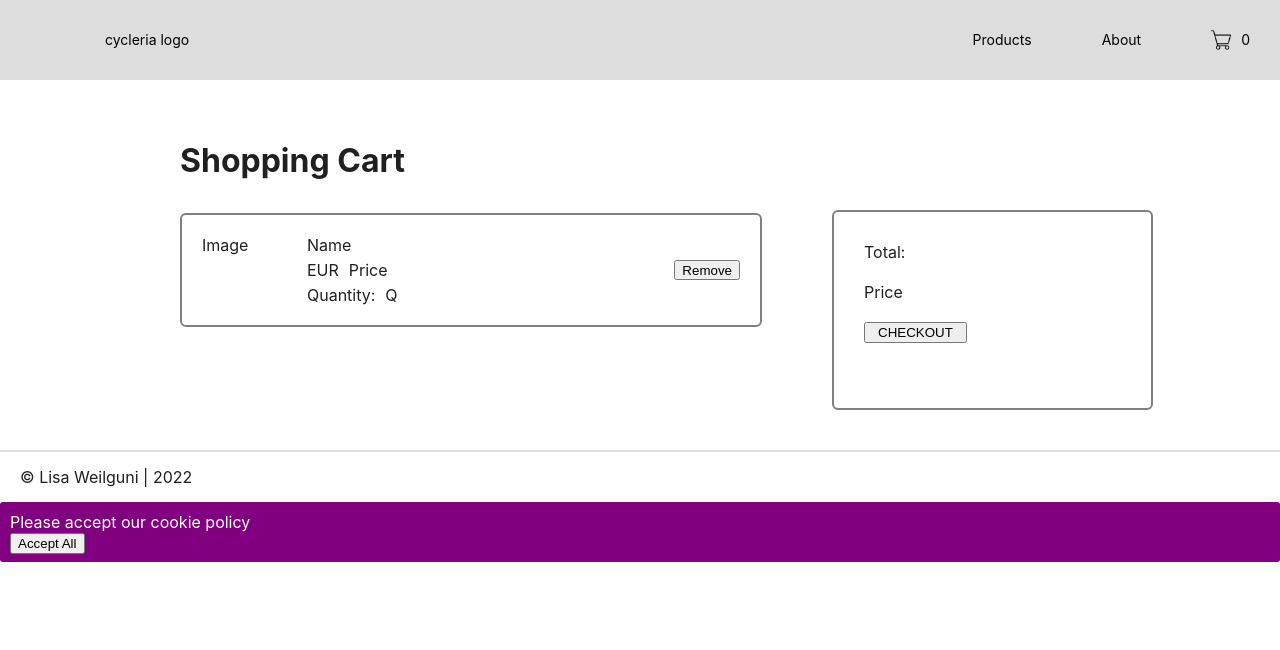
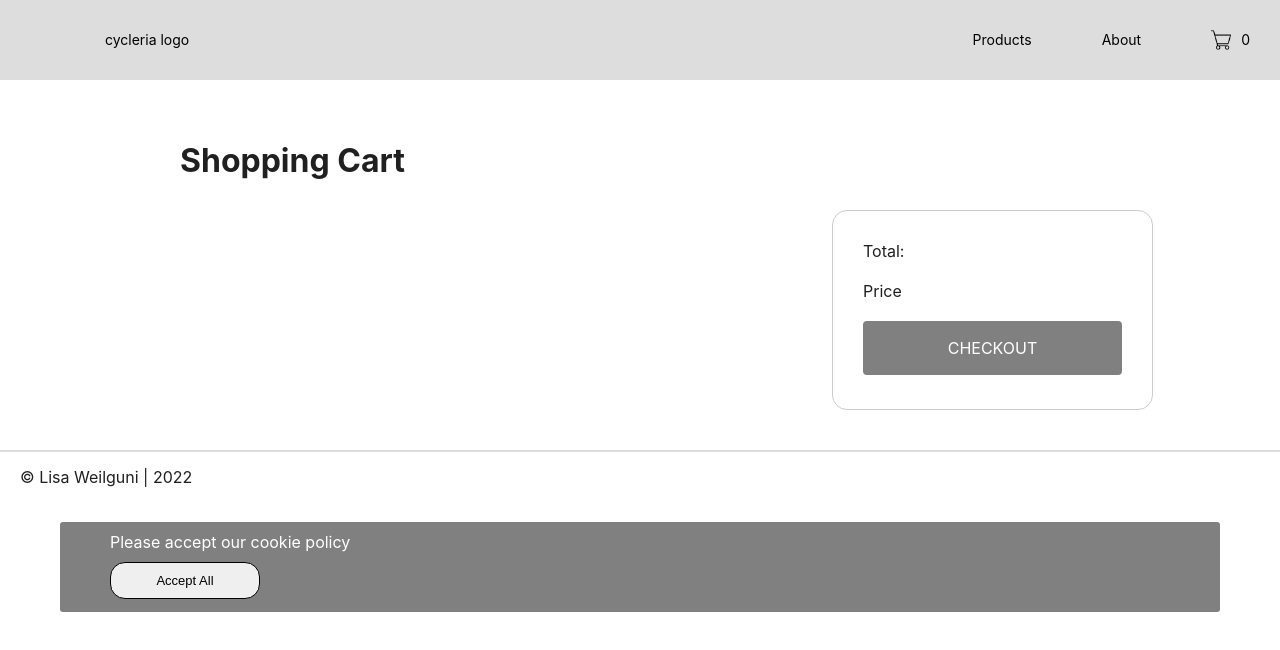
Before and after one commit to lisaweilguni/next-js-ecommerce-store, a Next.js app: page /cart in a window 1280 px wide. Shown: the top 650 px of the page. Built offline with nearby package versions, Linux system fonts and the light colour scheme.

Commit message:
Add items to cart

```diff
--- a/components/CookieBanner.js
+++ b/components/CookieBanner.js
@@ -3,12 +3,29 @@ import { useEffect, useState } from 'react';
 import { getLocalStorage, setLocalStorage } from '../utils/localStorage';
 
 const bannerStyles = (isOpen) => css`
-  padding: 10px;
-  height: 60px;
+  padding: 10px 10px 10px 50px;
+  height: 90px;
   transition: all 0.5s ease-in-out;
-  background-color: purple;
+  background-color: grey;
   color: white;
   border-radius: 3px;
+  margin: 20px 60px 20px 60px;
+  z-index: 1;
+  display: flex;
+  flex-direction: column;
+  gap: 10px;
+  display: sticky;
+
+  button {
+    border: 1px solid black;
+    border-radius: 15px;
+    padding: 10px 10px;
+    width: 150px;
+    text-align: center;
+    font-size: 13px;
+    text-decoration: none;
+    color: black;
+  }
 
   ${!isOpen &&
   css`
--- a/components/Header.js
+++ b/components/Header.js
@@ -47,7 +47,7 @@ export default function Header() {
           </Link>
           <Link href="/about">About</Link>
           <Link href="/cart">
-            <a>
+            <a data-test-id="cart-link">
               <div css={cartSymbolStyles}>
                 <Image
                   src="/shopping-cart.jpeg"
@@ -55,7 +55,7 @@ export default function Header() {
                   width="20"
                   height="20"
                 />
-                <span>0</span>
+                <span data-test-id="cart-count">0</span>
               </div>
             </a>
           </Link>
--- a/pages/cart.js
+++ b/pages/cart.js
@@ -1,6 +1,8 @@
 import { css } from '@emotion/react';
 import Head from 'next/head';
 import Image from 'next/image';
+import Link from 'next/link';
+import { productsDatabase } from '../database/products';
 
 const cartPageStyles = css`
   display: flex;
@@ -19,9 +21,10 @@ const productOverviewStyles = css`
 const singleProductStyles = css`
   display: flex;
   flex-direction: row;
-  border: 2px solid grey;
-  border-radius: 6px;
+  border-radius: 15px;
+  border: 1px solid #ccc;
   padding: 20px;
+  gap: 30px;
 `;
 
 const singleProductImageStyles = css`
@@ -29,9 +32,12 @@ const singleProductImageStyles = css`
 `;
 const singleProductInfoStyles = css`
   display: flex;
-  flex-direction: column;
+  flex-direction: row;
+  justify-content: space-between;
+  align-items: center;
   width: 70%;
-  gap: 5px;
+  gap: 10px;
+  padding: 10px;
 `;
 
 const removeButtonStyles = css`
@@ -46,8 +52,8 @@ const removeButtonStyles = css`
 const checkoutBoxStyles = css`
   width: 30%;
   height: 200px;
-  border: 2px solid grey;
-  border-radius: 6px;
+  border-radius: 15px;
+  border: 1px solid #ccc;
   display: flex;
   flex-direction: column;
   margin-top: 110px;
@@ -65,7 +71,25 @@ const productPriceStyles = css`
   gap: 10px;
 `;
 
-export default function Cart() {
+const checkoutProductButtonStyles = css`
+  padding: 15px 10px;
+  border: 0.18em solid grey;
+  border-radius: 4px;
+  background-color: grey;
+  -webkit-transition: 0.3s ease-in-out;
+  transition: 0.3s ease-in-out;
+  text-decoration: none;
+  color: white;
+  text-align: center;
+
+  &:hover {
+    background-color: white;
+    border: 0.18em solid grey;
+    color: grey;
+  }
+`;
+
+export default function Cart(props) {
   return (
     <div css={cartPageStyles}>
       <div>
@@ -77,43 +101,91 @@ export default function Cart() {
 
       <div css={productOverviewStyles}>
         <h1>Shopping Cart</h1>
-
+        {props.products.map((product) => {
+          return (
             <div
+              key={`product-${product.id}`}
               css={singleProductStyles}
-          // data-test-id={`cart-product-${product.id}`}
+              data-test-id={`cart-product-${product.id}`}
             >
-          <div css={singleProductImageStyles}>Image</div>
+              <div css={singleProductImageStyles}>
+                <Link href={`/products/${product.id}`}>
+                  <a data-test-id={`product-${product.id}`}>
+                    <Image
+                      src={`/${product.id}-${product.name.toLowerCase()}.jpeg`}
+                      alt=""
+                      width="181.25"
+                      height="129.5"
+                    />
+                  </a>
+                </Link>
+              </div>
               <div css={singleProductInfoStyles}>
-            <div>Name</div>
+                <div>{product.name}</div>
                 <div css={productPriceStyles}>
                   <div>EUR</div>
-              <div>Price</div>
+                  <div>{product.price}</div>
                 </div>
 
                 <div css={productPriceStyles}>
                   <div>Quantity:</div>
-              <div
-              // data-test-id={`cart-product-quantity-${product.id}`}
-              >
-                Q
+                  <div data-test-id={`cart-product-quantity-${product.id}`}>
+                    {product.quantity}
                   </div>
                 </div>
               </div>
               <div css={removeButtonStyles}>
-            <button
-            // data-test-id={`cart-product-remove-${product.id}`}
-            >
+                <button data-test-id={`cart-product-remove-${product.id}`}>
                   Remove
                 </button>
               </div>
             </div>
+          );
+        })}
       </div>
 
       <div css={checkoutBoxStyles}>
         <div>Total:</div>
         <div data-test-id="cart-total">Price</div>
-        <button data-test-id="cart-checkout">CHECKOUT</button>
+        <Link href="/checkout">
+          <a
+            data-test-id="cart-checkout"
+            href="/checkout"
+            css={checkoutProductButtonStyles}
+          >
+            CHECKOUT
+          </a>
+        </Link>
       </div>
     </div>
   );
 }
+
+export function getServerSideProps(context) {
+  // get the cookies from the request object and parse it if is not undefined
+  const parsedCookies = context.req.cookies.quantity
+    ? JSON.parse(context.req.cookies.quantity)
+    : [];
+
+  // get the quantity property for every product
+  const productsWithQuantityProperty = productsDatabase.map((product) => {
+    return {
+      ...product,
+      quantity:
+        parsedCookies.find(
+          (cookieProductObject) => product.id === cookieProductObject.id,
+        )?.quantity || 0,
+    };
+  });
+
+  // filter the products out that have been added to the cart
+  const cartProducts = productsWithQuantityProperty.filter(
+    (product) => product.quantity > 0,
+  );
+
+  return {
+    props: {
+      products: cartProducts,
+    },
+  };
+}
--- a/pages/index.js
+++ b/pages/index.js
@@ -12,8 +12,8 @@ export default function Home() {
       <Image
         src="/1-mercier.jpeg"
         alt="Mercier bike"
-        width="725"
-        height="518"
+        width="652.5"
+        height="466.2"
       />
     </div>
   );
```
Also changed, not shown: pages/checkout.js (added, +88 -0 lines), pages/products/[productId].js (+86 -17 lines), pages/products/index.js (+20 -18 lines), pages/thankyou.js (added, +13 -0 lines). Lines whose indentation alone changed are shown as unchanged.
